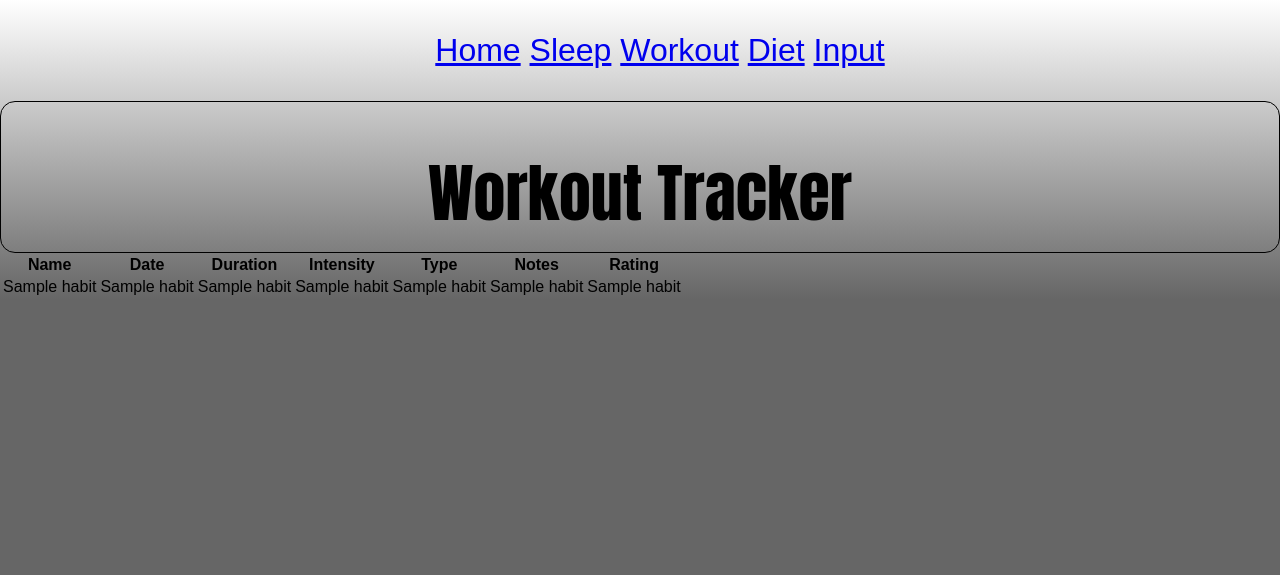
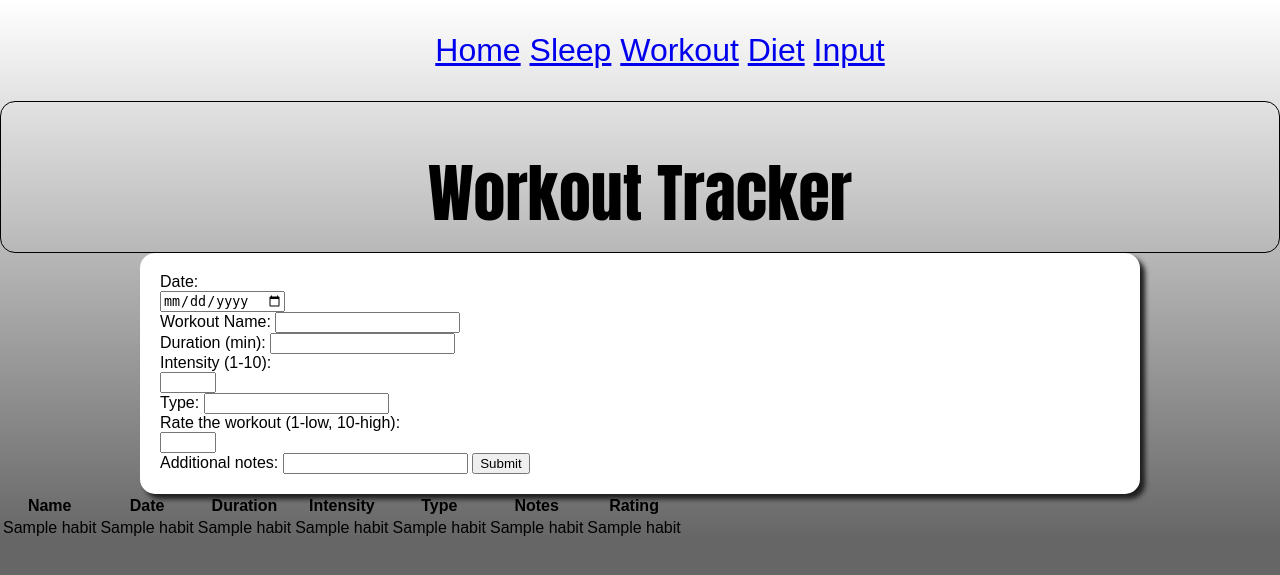
Before and after one commit to dev-m-kay/Group-7-Healthy-Habit-Tracker, a Flask app: page /workout in a window 1280 px wide. Shown: the top 575 px of the page. Run offline with Flask 3, Linux system fonts and the light colour scheme; a database or web service that is not in the repository returns one stand-in record (values such as "Sample title"); some libraries are stand-ins or nearby versions.

Commit message:
Update workout.html for milestone #3

```diff
--- a/templates/workout.html
+++ b/templates/workout.html
@@ -1,9 +1,29 @@
 {% extends "base.html" %}
 {% block title %}Workout Page{% endblock %}
 
-{% block header%}Workout Tracker{%endblock%}
+{% block header %}Workout Tracker{% endblock %}
 
 {% block body %}
+    <div id="container">
+        <form action="/insertworkout" method="post">
+            <input type="hidden" id="user" name="user" value="1">
+            <label for="date">Date:</label><br>
+            <input type="date" name="date" id="date" required><br>
+            <label for="name">Workout Name:</label>
+            <input type="text" id="name" name="name" required><br>
+            <label for="duration">Duration (min):</label>
+            <input type="number" id="duration" name="duration" required><br>
+            <label for="intensity">Intensity (1-10):</label><br>
+            <input type="number" name="intensity" id="intensity" min="1" max="10" required><br>
+            <label for="type">Type:</label>
+            <input type="text" name="type" id="type" required><br>
+            <label for="rating">Rate the workout (1-low, 10-high):</label><br>
+            <input type="number" name="rating" id="rating" min="1" max="10"><br>
+            <label for="notes">Additional notes:</label>
+            <input type="text" name="notes" id="notes">
+            <input type="submit" value="Submit">
+        </form>
+    </div>
     <table>
         <thead>
             <tr>
```
